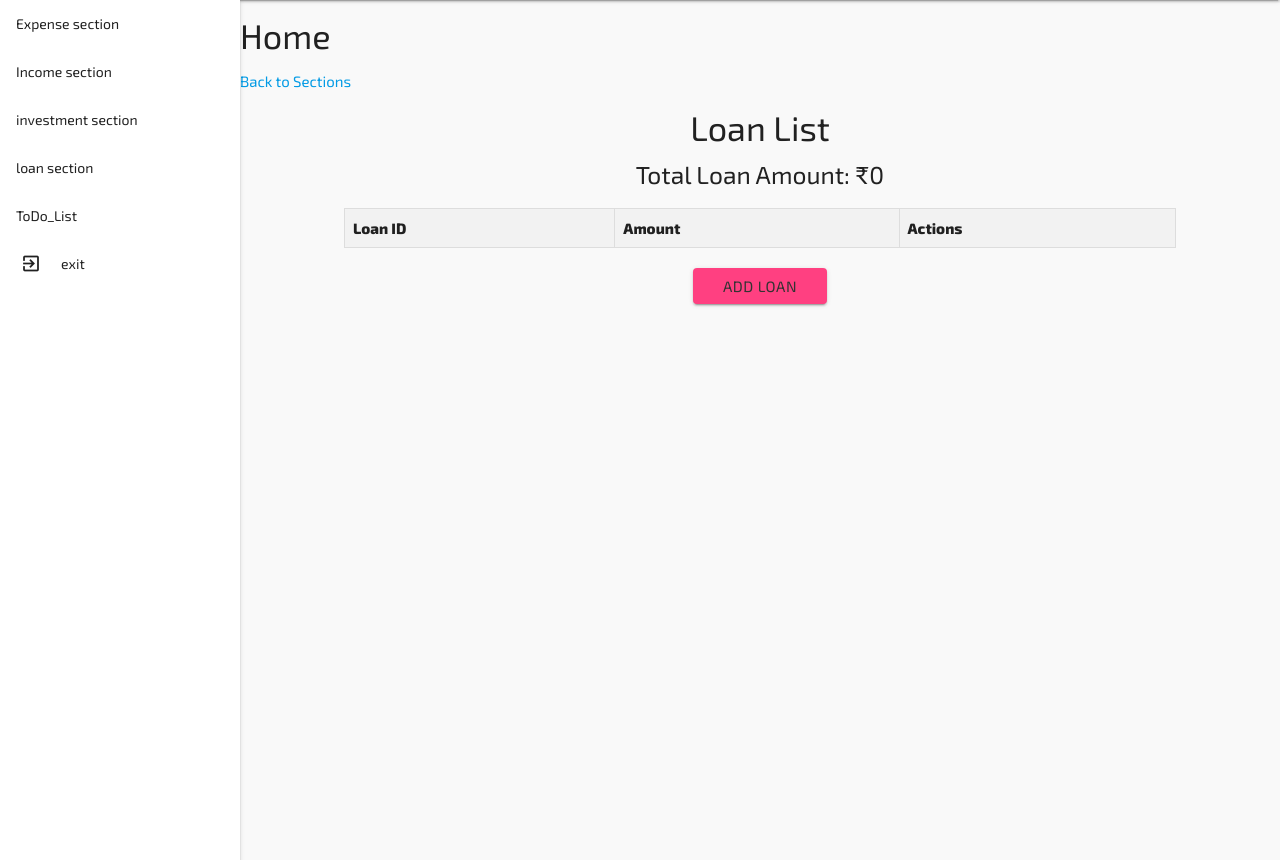
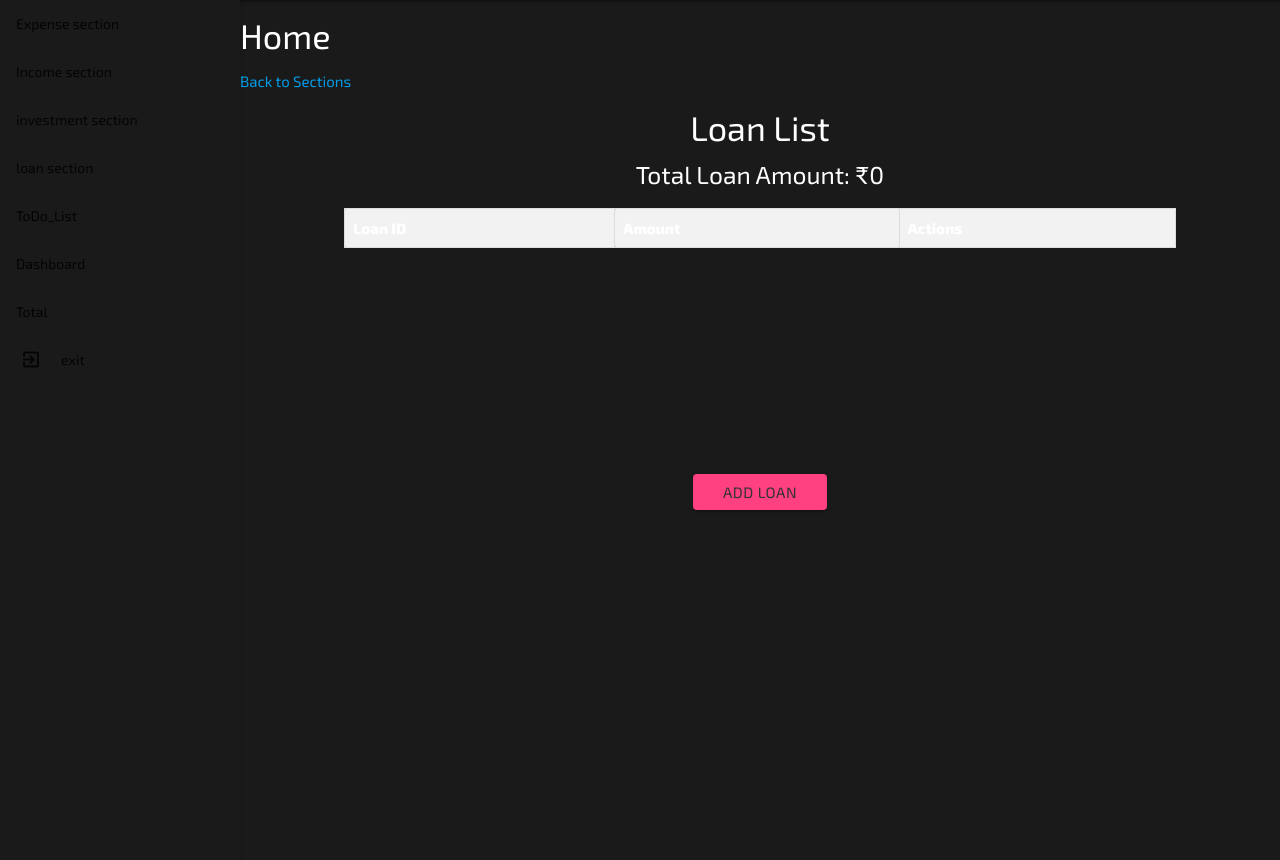
Before and after one commit to iratusbison/booking, a Django app: page /dashboard/section/11/loan/list/ in a window 1280 px wide. Shown: the part 64-924 px from the top of the page. Run offline with Django 4.2, Linux system fonts and the light colour scheme; a user stored in the database is signed in; data comes from the database, SQL or seed files in the repository; both versions use the stored data as it was after the commit; lists and menus that the app fills with data are empty; a map, chart or similar area stays blank; some libraries are stand-ins or nearby versions; some web fonts are replaced.

Commit message:
dashboard

```diff
--- a/baseapp/templates/core/dashboard.html
+++ b/baseapp/templates/core/dashboard.html
@@ -12,34 +12,54 @@
 <link rel="stylesheet" href="{% static 'css/dashboard.min.css' %}">
 <link rel="stylesheet" href="{% static 'dropify/css/dropify.min.css' %}">
 <style>
+  /* Dark Mode Styles */
+  body {
+    background-color: #1a1a1a;
+    color: #ffffff; /* Light text on dark background */
+  }
 
   .nav-active {
     border-right: solid .3rem #263238;
   }
+
   .search-wrapper {
     position: relative;
   }
+
   .search-wrapper .label-icon {
     position: absolute;
     bottom: 30%;
   }
+
   .search-wrapper input[type="search"] {
     padding-left: 2.5rem;
     width: calc(100% - 2.5rem);
   }
+
   table.clean tr {
     border: none;
   }
+
   .input-field input[type=text]:focus + label {
-  color: #001eff ;
+    color: #001eff;
   }
+
   .input-field input[type=text]:focus {
     border-bottom: 1px solid #001eff;
     box-shadow: 0 1px 0 0 #001eff;
   }
+
+  /* Dark Mode for Scrollable Section */
+  .ps-container.ps-active-y {
+    background-color: #1a1a1a;
+    color: #ffffff; /* Light text on dark background */
+  }
+
 </style>
 
-{% block dashboard_styles %}{% endblock dashboard_styles %}
+{% block dashboard_styles %}
+
+{% endblock dashboard_styles %}
 {% endblock styles %}
 
 {% block content %}
@@ -52,16 +72,17 @@ table.clean tr {
           <li>
             <h1 class="logo-wrapper">
               <a href="{% url 'dashboard' %}" class="brand-logo darken-1">
-
                 <span class="logo-text hide-on-med-and-down heading">K</span>
               </a>
             </h1>
           </li>
         </ul>
+        <!-- Add the dark mode toggle button here -->
+
         <ul class="right hide-on-med-and-down">
-
           <li>
-            <a href="{% url 'profile' %}" class="waves-effect waves-block waves-light profile-button" data-activates="profile-dropdown" title="Profile">
+            <a href="{% url 'profile' %}" class="waves-effect waves-block waves-light profile-button"
+              data-activates="profile-dropdown" title="Profile">
               <span class="avatar-status avatar-online">
                 <img src="{% static 'images/no-user.png' %}" alt="avatar">
                 <i></i>
@@ -89,7 +110,8 @@ table.clean tr {
   <div class="wrapper">
     <!-- START LEFT SIDEBAR NAV-->
     <aside id="left-sidebar-nav">
-      <ul id="slide-out" class="side-nav fixed leftside-navigation ps-container ps-active-y" style="transform: translateX(0%);">
+      <ul id="slide-out" class="side-nav fixed leftside-navigation ps-container ps-active-y"
+        style="transform: translateX(0%);">
         <li class="no-padding">
           <ul class="" data-collapsible="accordion">
             <li class="bold">
@@ -108,8 +130,7 @@ table.clean tr {
             </li>
           </ul>
         </li>
-
-        <li class="no-padding">
+        <li class "no-padding">
           <ul class="" data-collapsible="accordion">
             <li class="bold">
               <a href="{% url 'isection_list' %}" class="">
@@ -118,7 +139,6 @@ table.clean tr {
             </li>
           </ul>
         </li>
-
         <li class="no-padding">
           <ul class="" data-collapsible="accordion">
             <li class="bold">
@@ -137,14 +157,31 @@ table.clean tr {
             </li>
           </ul>
         </li>
+        <li class="no-padding">
+          <ul class="" data-collapsible="accordion">
+            <li class="bold">
+              <a href="{% url 'dashboard' %}" class="">
+                <span class="nav-text">Dashboard</span>
+              </a>
+            </li>
+          </ul>
+        </li>
+        <li class="no-padding">
+          <ul class="" data-collapsible="accordion">
+            <li class="bold">
+              <a href="{% url 'another_view' %}" class="">
+                <span class="nav-text">Total</span>
+              </a>
+            </li>
+          </ul>
+        </li>
         <li>
           <a href="{% url 'logout' %}" class="waves-effect waves-block waves-light profile-button" title="Logout">
             <span class="nav-text"> exit
-               <i class="material-icons">exit_to_app </i>
+              <i class="material-icons">exit_to_app</i>
             </span>
           </a>
         </li>
-
       </ul>
       <a href="#" data-activates="slide-out" class="sidebar-collapse btn-floating btn-medium waves-effect waves-light hide-on-large-only amber darken-4">
         <i class="material-icons">menu</i>
@@ -154,24 +191,53 @@ table.clean tr {
     <!-- //////////////////////////////////////////////////////////////////////////// -->
     <!-- START CONTENT -->
     {% block dashboard_content %}
-
-
-
-
+     <center>
+        <a href="{% url 'another_view' %}" class="waves-effect waves-light btn">
+          <i class="material-icons left">dashboard</i> Pie Chart
+        </a>
+      </center>
     <section id="content">
       <!--start container-->
       <div class="container">
+        <div class="row">
+          <div class="col s12 m6 l3">
+            <div class="card blue darken-2">
+              <div class="card-content white-text">
+                <span class="card-title">Total Loan Amount</span>
+                <p>{{ total_loan_amount_of_all_sections }}</p>
+              </div>
+            </div>
+          </div>
+          <div class="col s12 m6 l3">
+            <div class="card green darken-2">
+              <div class="card-content white-text">
+                <span class="card-title">Total Invest Amount</span>
+                <p>{{ total_invest_amount_of_all_isections }}</p>
+              </div>
+            </div>
+          </div>
+          <div class="col s12 m6 l3">
+            <div class="card red darken-2">
+              <div class="card-content white-text">
+                <span class="card-title">Total Expenses</span>
+                <p>{{ total_expenses }}</p>
+              </div>
+            </div>
+          </div>
+          <div class="col s12 m6 l3">
+            <div class="card teal darken-2">
+              <div class="card-content white-text">
+                <span class="card-title">Total Income</span>
+                <p>{{ total_income }}</p>
+              </div>
+            </div>
+          </div>
+        </div>
       </div>
       <!--end container-->
     </section>
 {% endblock dashboard_content %}
-    <!-- END CONTENT -->
-    <!-- //////////////////////////////////////////////////////////////////////////// -->
-  </div>
-  <!-- END WRAPPER -->
-</div>
 {% endblock content %}
-
 {% block scripts %}
 <script src="{% static 'js/jquery.min.js' %}"></script>
 <script src="{% static 'js/materialize.min.js' %}"></script>
@@ -182,6 +248,17 @@ table.clean tr {
   $(window).ready(() => {
     $('.dropify').dropify();
   });
+</script>
+<script>
+    // JavaScript function to toggle dark mode
+    function toggleDarkMode() {
+        const body = document.body;
+        if (body.classList.contains('dark-mode')) {
+            body.classList.remove('dark-mode');
+        } else {
+            body.classList.add('dark-mode');
+        }
+    }
 </script>
 {% if messages %}
 <script>
@@ -199,3 +276,4 @@ table.clean tr {
 {% block dashboard_scripts %}
 {% endblock dashboard_scripts %}
 {% endblock scripts %}
+</html>
--- a/itemmanager/templates/loan/loan_list.html
+++ b/itemmanager/templates/loan/loan_list.html
@@ -12,7 +12,19 @@
     </ul>
     <a href="{% url 'section_list' %}">Back to Sections</a>
 </section>
+<script>
+    // Add a legend
+    var legendX = canvas.width - 200; // Adjust this value to position the legend to the right
+    var legendY = 20;
 
+    for (var i = 0; i < loanData.length; i++) {
+        ctx.fillStyle = colors[i];
+        ctx.fillRect(legendX, legendY, 10, 10);
+        ctx.fillStyle = "#333";
+        ctx.fillText(loanData[i].label + " (₹" + loanData[i].amount + ")", legendX + 15, legendY + 10);
+        legendY += 20;
+    }
+</script>
 <div style="text-align: center;">
     <h4>Loan List</h4>
     <h5>Total Loan Amount: ₹{{ total_loan_amount }}</h5>
@@ -42,6 +54,12 @@
             {% endfor %}
         </tbody>
     </table>
+
+    <canvas id="loan-chart" width="200" height="200"></canvas> <!-- Smaller canvas for the pie chart -->
+
+    <div id="legend">
+        <!-- Your legend items will be added here dynamically using JavaScript -->
+    </div>
 
     <a href="{% url 'add_loan' section.id %}" style="color: #333;" class="btn btn-primary">Add Loan</a>
 </div>
@@ -74,4 +92,64 @@
         color: #333;
     }
 </style>
+
+<script>
+    // Get the loan data as a list of dictionaries
+    var loanData = [
+        {% for loan in loans %}
+            {
+                label: "{{ loan.id }}",
+                amount: {{ loan.amount }}
+            },
+        {% endfor %}
+    ];
+
+    // Get the canvas element
+    var canvas = document.getElementById("loan-chart");
+    var ctx = canvas.getContext("2d");
+
+    // Calculate the total loan amount
+    var totalLoanAmount = {{ total_loan_amount }};
+
+    // Define colors for the pie slices
+    var colors = ["#FF5733", "#FFC300", "#FF5733", "#FFC300", "#FF5733"];
+
+    var startAngle = 0;
+    for (var i = 0; i < loanData.length; i++) {
+        var sliceAngle = (loanData[i].amount / totalLoanAmount) * (2 * Math.PI);
+
+        // Draw the pie slice
+        ctx.fillStyle = colors[i];
+        ctx.beginPath();
+        ctx.moveTo(canvas.width / 2, canvas.height / 2);
+        ctx.arc(canvas.width / 2, canvas.height / 2, canvas.width / 2, startAngle, startAngle + sliceAngle);
+        ctx.closePath();
+        ctx.fill();
+
+        startAngle += sliceAngle;
+    }
+
+    // Add a legend
+    var legendDiv = document.getElementById("legend");
+
+    for (var i = 0; i < loanData.length; i++) {
+        var legendItem = document.createElement("div");
+        legendItem.style.display = "flex";
+        legendItem.style.alignItems = "center";
+
+        var colorBox = document.createElement("div");
+        colorBox.style.width = "15px";
+        colorBox.style.height = "15px";
+        colorBox.style.backgroundColor = colors[i];
+        colorBox.style.marginRight = "5px";
+
+        var label = document.createElement("span");
+        label.textContent = loanData[i].label + " (₹" + loanData[i].amount + ")";
+
+        legendItem.appendChild(colorBox);
+        legendItem.appendChild(label);
+
+        legendDiv.appendChild(legendItem);
+    }
+</script>
 {% endblock %}
--- a/itemmanager/urls.py
+++ b/itemmanager/urls.py
@@ -5,7 +5,7 @@ from itemmanager.views.view_expense import expense_list, add_expense, delete_exp
 from itemmanager.views.view_loan import  loan_list, loan_detail, add_loan, make_payment, delete_payment, section_list, add_section, delete_section
 from itemmanager.views.view_income import income_list, add_income, delete_income, incsection_list, add_incsection
 from itemmanager.views.view_todo import task_list, create_task, edit_task, delete_task
-
+from itemmanager.views.view_total import total_view
 
 urlpatterns = [
     #path('expense', expense_list, name='expense_list'),
@@ -46,4 +46,5 @@ urlpatterns = [
     path('task/<int:pk>/edit/', edit_task, name='edit_task'),
     path('task/<int:pk>/delete/', delete_task, name='delete_task'),
 
+    path('to/', total_view, name='another_view'),
 ]
--- a/itemmanager/views/view_invest.py
+++ b/itemmanager/views/view_invest.py
@@ -23,6 +23,9 @@ def isection_list(request):
 
     isections = InSection.objects.all()
     total_invest_amount_of_all_isections = Investment.objects.aggregate(total=Sum('amount'))['total'] or 0
+
+    total_invest_amount_of_all_isections = float(total_invest_amount_of_all_isections)
+    request.session['total_invest_amount_of_all_isections'] = total_invest_amount_of_all_isections
 
     return render(request, 'invest/isection_list.html', {'isections': isections, 'total_invest_amount_of_all_isections': total_invest_amount_of_all_isections})
 
--- a/itemmanager/views/view_loan.py
+++ b/itemmanager/views/view_loan.py
@@ -4,7 +4,7 @@ from itemmanager.models.loan import Loan, Payment, Section
 from itemmanager.forms import LoanForm, PaymentForm, SectionForm
 from django.db.models import Sum
 from django.urls import reverse
-from django.http import HttpResponseRedirect
+from django.http import HttpResponseRedirect, HttpResponse
 from django.contrib import messages
 
 
@@ -12,6 +12,10 @@ from django.contrib import messages
 def section_list(request):
     sections = Section.objects.all()
     total_loan_amount_of_all_sections = Loan.objects.aggregate(total=Sum('amount'))['total'] or 0
+    total_loan_amount_of_all_sections = float(total_loan_amount_of_all_sections)
+
+    # Store the value in the session
+    request.session['total_loan_amount_of_all_sections'] = total_loan_amount_of_all_sections
 
     return render(request, 'loan/section_list.html', {'sections': sections, 'total_loan_amount_of_all_sections': total_loan_amount_of_all_sections})
 
```
Also changed, not shown: baseapp/views.py (+9 -1 lines), itemmanager/templates/total_template.html (added, +44 -0 lines), itemmanager/views/view_expense.py (+20 -3 lines), itemmanager/views/view_income.py (+9 -1 lines), itemmanager/views/view_total.py (added, +14 -0 lines), db.sqlite3. Lines whose indentation alone changed are shown as unchanged.
